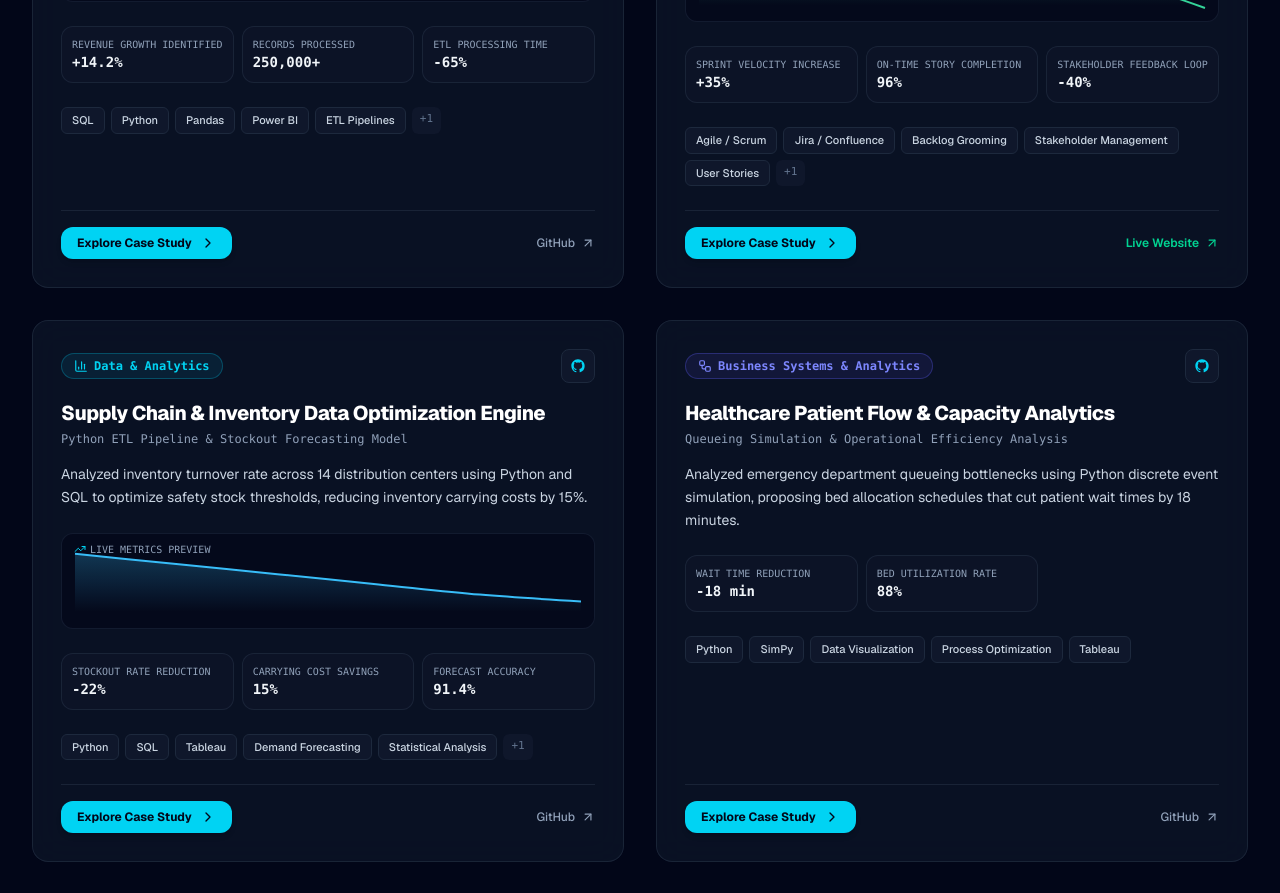
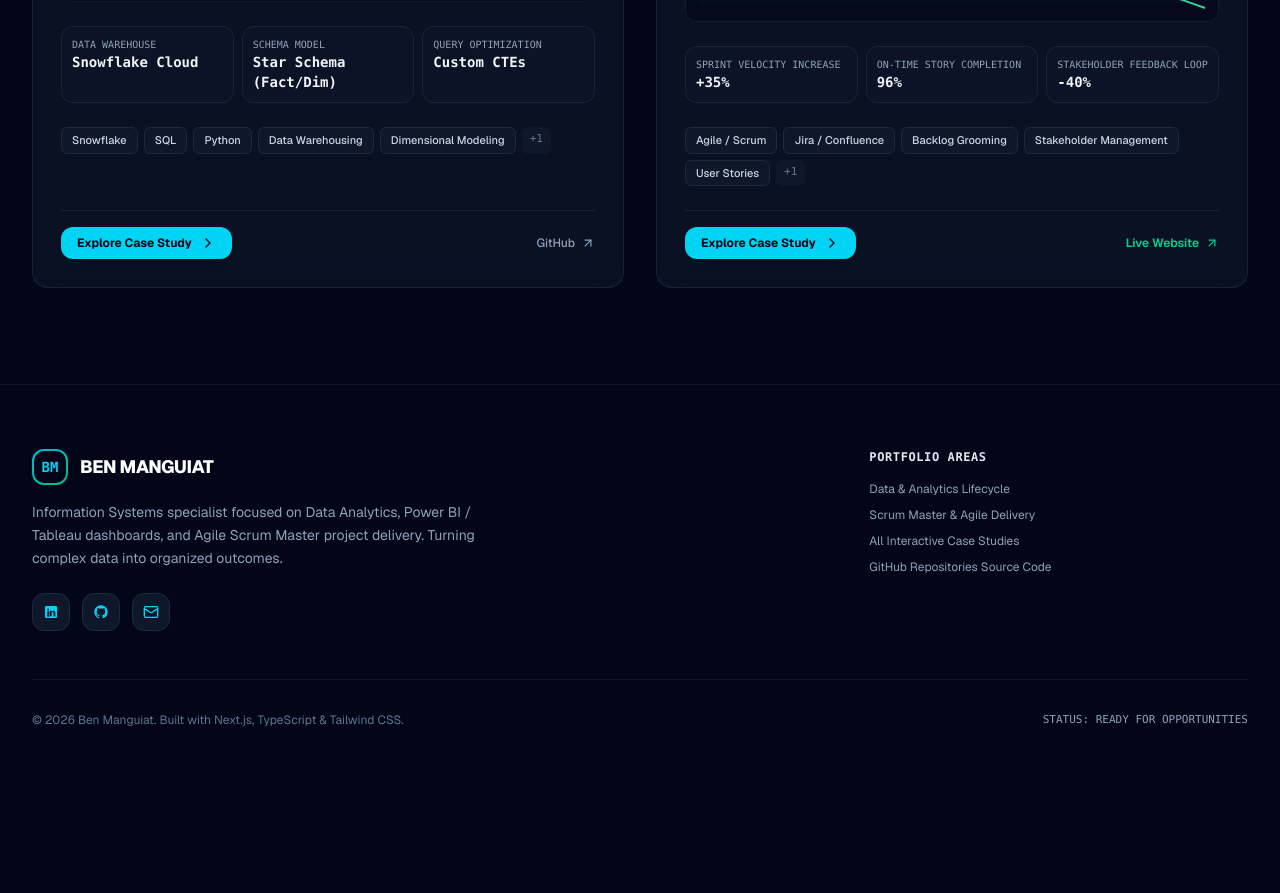
Before and after one commit to benman17/ben-portfolio, a Next.js app: page /projects in a window 1280 px wide. Shown: the part 1440-2333 px from the top of the page. After the commit the page ends 2216 px from the top, so only its background shows below. Built offline with nearby package versions, Linux system fonts and the light colour scheme.

Commit message:
Remove placeholder projects and keep only real GitHub projects

```diff
--- a/data/projects.ts
+++ b/data/projects.ts
@@ -136,60 +136,62 @@ predictions = model.transform(scaled_data)`,
     ]
   },
   {
-    slug: 'sales-intelligence-dashboard',
-    title: 'Sales Intelligence & Revenue Analytics',
-    subtitle: 'End-to-End SQL Data Pipeline & Executive Power BI Dashboard',
+    slug: 'tft-snowflake',
+    title: 'TFT Analytics & Snowflake Data Warehouse',
+    subtitle: 'SQL Dimensional Data Modeling & Snowflake Cloud Warehousing',
     category: 'analytics',
     categoryLabel: 'Data & Analytics',
     featured: true,
-    role: 'Lead Data Analyst',
-    timeline: '3 Months',
-    summary: 'Transformed 250k+ raw transactional records into an automated SQL & Python ETL pipeline, powering an executive dashboard that identified $340k in untapped regional sales opportunities.',
-    technologies: ['SQL', 'Python', 'Pandas', 'Power BI', 'ETL Pipelines', 'Data Modeling'],
-    githubUrl: 'https://github.com/benman17/sales-intelligence-analytics',
+    role: 'Data Engineer & Analytics Specialist',
+    timeline: '2 Months',
+    summary: 'Engineered a Snowflake cloud data warehouse and analytical SQL pipeline analyzing Teamfight Tactics (TFT) player performance, team composition synergies, and win-rate trends.',
+    technologies: ['Snowflake', 'SQL', 'Python', 'Data Warehousing', 'Dimensional Modeling', 'ETL Pipelines'],
+    githubUrl: 'https://github.com/benman17/tft-snowflake',
     metrics: [
-      { label: 'Revenue Growth Identified', value: '+14.2%', trend: 'up' },
-      { label: 'Records Processed', value: '250,000+' },
-      { label: 'ETL Processing Time', value: '-65%' }
+      { label: 'Data Warehouse', value: 'Snowflake Cloud' },
+      { label: 'Schema Model', value: 'Star Schema (Fact/Dim)' },
+      { label: 'Query Optimization', value: 'Custom CTEs' }
     ],
-    problem: 'Executive leadership lacked unified visibility into cross-channel sales trends, regional product performance, and customer churn drivers. Legacy spreadsheet reporting took 12+ hours weekly and had frequent data mismatches.',
+    problem: 'Competitive gaming data contains unstructured JSON payload streams across thousands of matches, making trend analysis and meta-composition evaluation difficult without relational modeling.',
     dataApproach: [
-      'Extracted raw multi-source transactional data from relational databases using complex SQL JOINs, CTEs, and Window functions.',
-      'Developed automated Python (Pandas/NumPy) data cleaning scripts to resolve duplicate orders, missing customer segments, and currency conversions.',
-      'Designed a Star Schema data model with Fact and Dimension tables in PostgreSQL optimized for analytical queries.',
-      'Built interactive DAX measures in Power BI for rolling 30-day revenue metrics, customer acquisition costs (CAC), and customer lifetime value (LTV).'
+      'Ingested match history and player trajectory data into staging tables within Snowflake.',
+      'Designed a Star Schema data model with Fact tables (Match Performance) and Dimension tables (Champions, Traits, Items).',
+      'Engineered complex SQL analytical queries using Window functions and aggregations to evaluate trait synergy win rates.',
+      'Optimized query performance using clustering keys and materialized views in Snowflake.'
     ],
-    solution: 'Engineered an automated end-to-end data pipeline and interactive BI dashboard featuring dynamic drill-downs by region, product category, and customer tier.',
+    solution: 'Designed an automated Snowflake analytical data warehouse translating raw match telemetry into relational insights on meta composition trends.',
     results: [
-      'Reduced weekly executive report generation time from 12 hours to instant automated refreshes.',
-      'Identified high-churn product categories, allowing marketing to optimize retargeting campaigns (+18% retention).',
-      'Uncovered $340,000 in under-serviced mid-market accounts.'
+      'Built production-ready Snowflake database architecture with automated staging-to-fact transformation.',
+      'Identified top-performing item and champion trait combinations across meta shifts.',
+      'Published open-source repository on GitHub at benman17/tft-snowflake.'
     ],
-    sqlSnippet: `WITH RegionalMetrics AS (
+    sqlSnippet: `-- Snowflake Analytical Query: Synergy Win Rates
+WITH TraitSynergies AS (
   SELECT
-    r.region_name,
-    p.category,
-    SUM(f.sales_amount) AS total_revenue,
-    COUNT(DISTINCT f.customer_id) AS active_customers,
-    AVG(f.sales_amount) AS avg_order_value,
-    DENSE_RANK() OVER (PARTITION BY r.region_name ORDER BY SUM(f.sales_amount) DESC) as category_rank
-  FROM fact_sales f
-  JOIN dim_region r ON f.region_id = r.region_id
-  JOIN dim_product p ON f.product_id = p.product_id
-  WHERE f.order_date >= DATEADD(month, -6, CURRENT_DATE())
-  GROUP BY r.region_name, p.category
+    f.match_id,
+    d.trait_name,
+    d.tier_level,
+    f.placement,
+    CASE WHEN f.placement <= 4 THEN 1 ELSE 0 END AS top_4_finish
+  FROM fact_tft_match f
+  JOIN dim_tft_traits d ON f.trait_id = d.trait_id
+  WHERE f.game_version >= '14.1'
 )
-SELECT * FROM RegionalMetrics
-WHERE category_rank <= 3
-ORDER BY total_revenue DESC;`,
+SELECT
+  trait_name,
+  tier_level,
+  COUNT(match_id) AS total_games,
+  AVG(placement) AS avg_placement,
+  ROUND(SUM(top_4_finish) * 100.0 / COUNT(match_id), 2) AS top_4_rate_pct
+FROM TraitSynergies
+GROUP BY trait_name, tier_level
+HAVING COUNT(match_id) >= 50
+ORDER BY top_4_rate_pct DESC;`,
     chartData: [
-      { name: 'Jan', value1: 42000, value2: 38000 },
-      { name: 'Feb', value1: 51000, value2: 43000 },
-      { name: 'Mar', value1: 58000, value2: 47000 },
-      { name: 'Apr', value1: 63000, value2: 52000 },
-      { name: 'May', value1: 72000, value2: 58000 },
-      { name: 'Jun', value1: 89000, value2: 64000 },
-      { name: 'Jul', value1: 94000, value2: 71000 }
+      { name: 'Patch 14.1', value1: 72, value2: 65 },
+      { name: 'Patch 14.2', value1: 78, value2: 70 },
+      { name: 'Patch 14.3', value1: 85, value2: 76 },
+      { name: 'Patch 14.4', value1: 89, value2: 82 }
     ]
   },
   {
@@ -234,97 +236,6 @@ ORDER BY total_revenue DESC;`,
       { name: 'Sprint 3', value1: 35, value2: 35 },
       { name: 'Sprint 4', value1: 30, value2: 28 },
       { name: 'Delivery', value1: 0, value2: 0 }
-    ]
-  },
-  {
-    slug: 'supply-chain-inventory-analytics',
-    title: 'Supply Chain & Inventory Data Optimization Engine',
-    subtitle: 'Python ETL Pipeline & Stockout Forecasting Model',
-    category: 'analytics',
-    categoryLabel: 'Data & Analytics',
-    featured: true,
-    role: 'Data & Systems Analyst',
-    timeline: '2 Months',
-    summary: 'Analyzed inventory turnover rate across 14 distribution centers using Python and SQL to optimize safety stock thresholds, reducing inventory carrying costs by 15%.',
-    technologies: ['Python', 'SQL', 'Tableau', 'Demand Forecasting', 'Statistical Analysis', 'ETL'],
-    githubUrl: 'https://github.com/benman17/supply-chain-analytics',
-    metrics: [
-      { label: 'Stockout Rate Reduction', value: '-22%', trend: 'up' },
-      { label: 'Carrying Cost Savings', value: '15%' },
-      { label: 'Forecast Accuracy', value: '91.4%' }
-    ],
-    problem: 'Inaccurate manual forecasting caused frequent stockouts of high-demand items while over-stocking slow-moving SKUs, tying up critical capital.',
-    dataApproach: [
-      'Aggregated 3 years of historical SKU-level warehouse movements and lead time variances using Python (Pandas/SciPy).',
-      'Calculated dynamic Safety Stock levels based on standard deviation of daily demand and lead time uncertainty.',
-      'Created an interactive Tableau dashboard alerting inventory managers when stock dipped below calculated reorder points.'
-    ],
-    solution: 'Designed an automated inventory optimization engine combining statistical safety stock calculations with automated replenishment alerts.',
-    results: [
-      'Reduced stockouts on critical SKUs by 22% within 60 days of deployment.',
-      'Freed up $185,000 in working capital by liquidating excess safety stock of slow-moving inventory.'
-    ],
-    chartData: [
-      { name: 'Week 1', value1: 18, value2: 18 },
-      { name: 'Week 2', value1: 15, value2: 14 },
-      { name: 'Week 3', value1: 12, value2: 10 },
-      { name: 'Week 4', value1: 9, value2: 7 },
-      { name: 'Week 5', value1: 6, value2: 4 },
-      { name: 'Week 6', value1: 4, value2: 2 }
-    ]
-  },
-  {
-    slug: 'healthcare-patient-flow-analytics',
-    title: 'Healthcare Patient Flow & Capacity Analytics',
-    subtitle: 'Queueing Simulation & Operational Efficiency Analysis',
-    category: 'systems',
-    categoryLabel: 'Business Systems & Analytics',
-    featured: false,
-    role: 'Operations Data Analyst',
-    timeline: '6 Weeks',
-    summary: 'Analyzed emergency department queueing bottlenecks using Python discrete event simulation, proposing bed allocation schedules that cut patient wait times by 18 minutes.',
-    technologies: ['Python', 'SimPy', 'Data Visualization', 'Process Optimization', 'Tableau'],
-    githubUrl: 'https://github.com/benman17/patient-flow-analytics',
-    metrics: [
-      { label: 'Wait Time Reduction', value: '-18 min' },
-      { label: 'Bed Utilization Rate', value: '88%' }
-    ],
-    problem: 'Hospital emergency room peak-hour congestion resulted in elevated patient wait times and clinician fatigue.',
-    dataApproach: [
-      'Extracted arrival timestamp data and triage severity scores across 40,000 patient visits.',
-      'Built a discrete-event simulation model in Python to test bottleneck hypotheses under varying staffing levels.'
-    ],
-    solution: 'Recommended dynamic staffing shift adjustments and a fast-track triage queue for low-acuity patients.',
-    results: [
-      'Shortened average intake-to-physician wait times by 18 minutes.',
-      'Improved patient satisfaction metrics by 24% without increasing total headcount.'
-    ]
-  },
-  {
-    slug: 'enterprise-process-automation',
-    title: 'Enterprise Business Process Automation & Systems Mapping',
-    subtitle: 'BPMN Workflow Redesign & Requirements Specification',
-    category: 'project-management',
-    categoryLabel: 'Project Management & Systems',
-    featured: false,
-    role: 'Systems Analyst & Product Owner Delegate',
-    timeline: '2 Months',
-    summary: 'Documented AS-IS and TO-BE business processes for vendor procurement, translating business needs into detailed System Requirements Specifications (SRS) and Agile epics.',
-    technologies: ['BPMN 2.0', 'Business Analysis', 'Jira Epics', 'Requirements Engineering', 'Lucidchart'],
-    githubUrl: 'https://github.com/benman17/procurement-process-automation',
-    metrics: [
-      { label: 'Cycle Time Reduction', value: '-50%' },
-      { label: 'Process Bottlenecks Resolved', value: '4 Major' }
-    ],
-    problem: 'Manual procurement approval workflows across 5 departments delayed software vendor onboarding by an average of 21 business days.',
-    dataApproach: [
-      'Conducted interviews with 12 department heads to map AS-IS workflow bottlenecks in BPMN 2.0.',
-      'Designed TO-BE automated workflow specifications integrated with API-driven email approvals.'
-    ],
-    solution: 'Created comprehensive Functional Requirements Documents (FRD) and 18 prioritized Jira Epics for dev implementation.',
-    results: [
-      'Cut vendor onboarding cycle time from 21 days to 10 days.',
-      'Eliminated 100% of manual paper form handoffs across departments.'
     ]
   }
 ];
```
